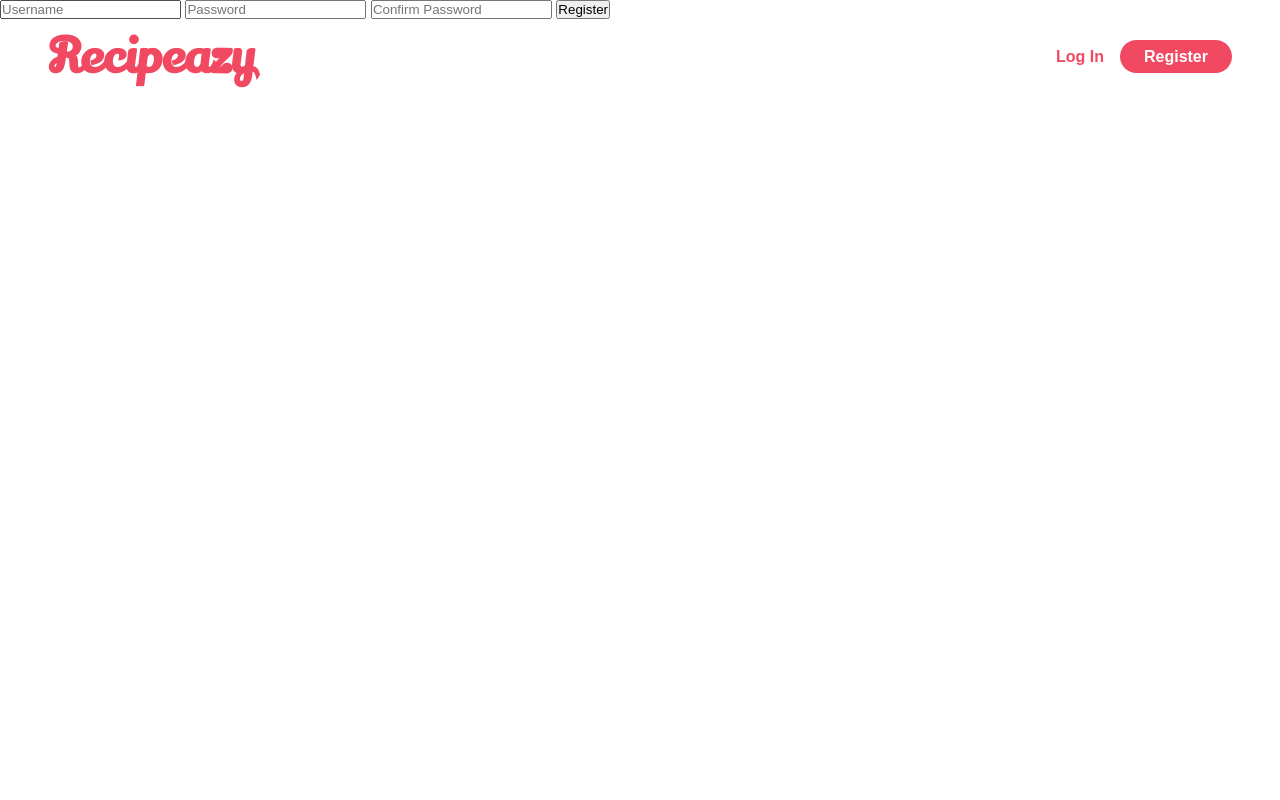
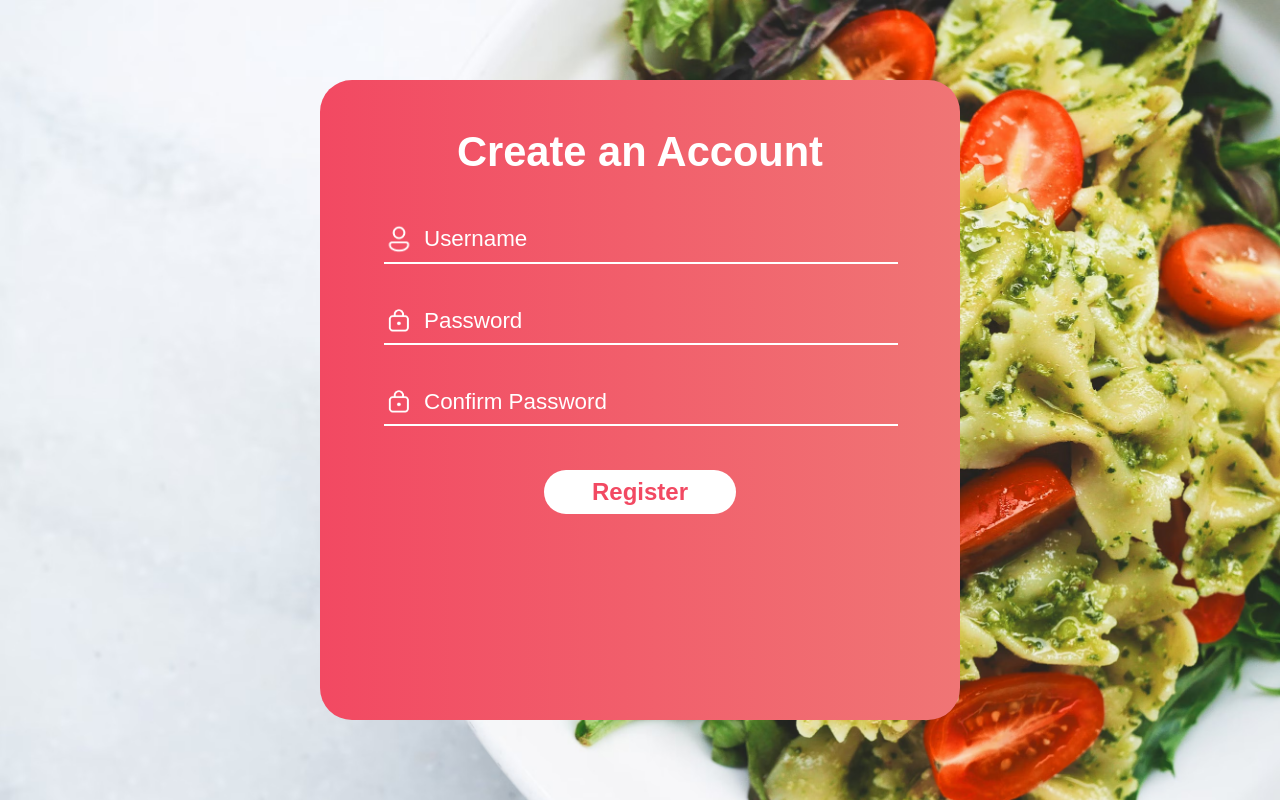
Before and after one commit to lavenderhwang/CS50-final-project, a Flask app: page /register in a window 1280 px wide. Run offline with Flask 3, Linux system fonts and the light colour scheme.

Commit message:
Complete register UI

```diff
--- /dev/null
+++ b/static/css/register.css
@@ -0,0 +1,96 @@
+:root {
+	--text-color: #f24962;
+	--accent-color: #f2f2f2;
+}
+
+* {
+	font-family: Arial, Helvetica, sans-serif;
+}
+
+body {
+	background-image: url(/static/assets/login-bg.jpeg);
+	background-size: cover;
+	background-repeat: no-repeat;
+	display: flex;
+	justify-content: center;
+	align-items: center;
+	height: 100vh;
+	overflow: hidden;
+	margin: 0;
+}
+
+.card {
+	background: rgb(2, 0, 36);
+	background: linear-gradient(
+		90deg,
+		rgba(2, 0, 36, 1) 0%,
+		rgba(242, 73, 98, 1) 0%,
+		rgba(240, 117, 117, 1) 100%
+	);
+	width: 50%;
+	background-color: red;
+	height: 80vh;
+	border-radius: 2rem;
+}
+
+form {
+	margin: 0rem 4rem;
+	display: flex;
+	flex-direction: column;
+}
+
+.title {
+	color: #fff;
+	text-align: center;
+	margin: 3rem;
+	font-size: 2.6rem;
+	font-weight: bold;
+}
+
+.card form input {
+	outline: none;
+	box-shadow: none;
+	border: none;
+	background: none;
+	color: #fff;
+	font-weight: 100;
+	font-size: 1.4rem;
+}
+
+.card form input::placeholder {
+	color: #fff;
+}
+
+hr {
+	border: 1px solid #fff;
+	width: 100%;
+	margin-bottom: 2.7rem;
+}
+
+.register-btn {
+	background-color: #fff !important;
+	color: var(--text-color) !important;
+	text-decoration: none;
+	border-radius: 3rem;
+	border: none;
+	font-weight: bold;
+	font-size: 1.5rem;
+	padding: 0.5rem 3rem;
+	align-self: center;
+}
+
+.register-btn:hover {
+	cursor: pointer;
+	background-color: #fdf3f3 !important;
+}
+
+.icon {
+	color: #fff;
+	width: 30px;
+	height: auto;
+}
+
+.group {
+	display: flex;
+	gap: 0.5rem;
+}
--- a/templates/register.html
+++ b/templates/register.html
@@ -1,9 +1,60 @@
-{% extends "layout.html" %} {% block title %} Search {% endblock %} {% block
-content %}
-<form action="/register" method="post">
-	<input type="text" name="username" placeholder="Username" />
-	<input type="password" name="password" placeholder="Password" />
-	<input type="password" name="confirmation" placeholder="Confirm Password" />
-	<button type="submit">Register</button>
-</form>
-{% endblock %}
+<!DOCTYPE html>
+<html lang="en">
+	<head>
+		<meta charset="UTF-8" />
+		<meta name="viewport" content="width=device-width, initial-scale=1.0" />
+		<link
+			rel="stylesheet"
+			href="{{ url_for('static', filename='css/register.css') }}"
+		/>
+		<title>Recipe Finder: Register</title>
+	</head>
+	<body>
+		<div class="card">
+			<h1 class="title">Create an Account</h1>
+			<form action="/register" method="post">
+				<div class="group">
+					<img class="icon" src="/static/assets/user.png" alt="user icon" />
+					<input
+						class="username"
+						type="text"
+						name="username"
+						placeholder="Username"
+					/>
+				</div>
+
+				<hr />
+				<div class="group">
+					<img
+						class="icon"
+						src="/static/assets/password.png"
+						alt="password icon"
+					/>
+					<input
+						class="password"
+						type="password"
+						name="password"
+						placeholder="Password"
+					/>
+				</div>
+				<hr />
+				<div class="group">
+					<img
+						class="icon"
+						src="/static/assets/password.png"
+						alt="password icon"
+					/>
+					<input
+						class="password"
+						type="password"
+						name="confirmation"
+						placeholder="Confirm Password"
+					/>
+				</div>
+
+				<hr />
+				<button class="register-btn" type="submit">Register</button>
+			</form>
+		</div>
+	</body>
+</html>
```
